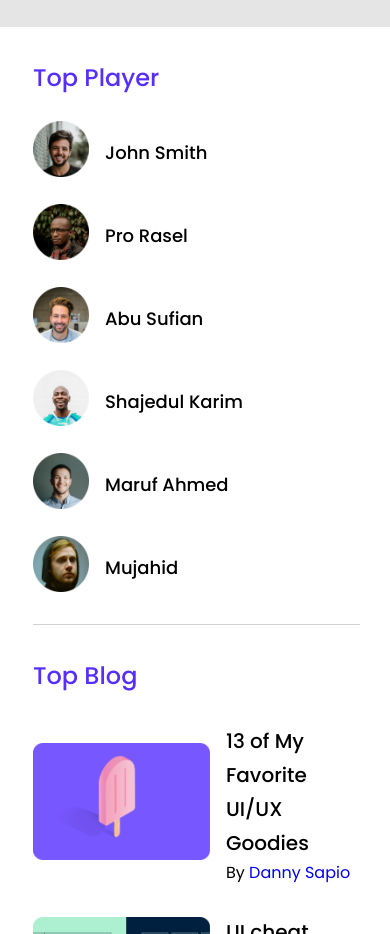
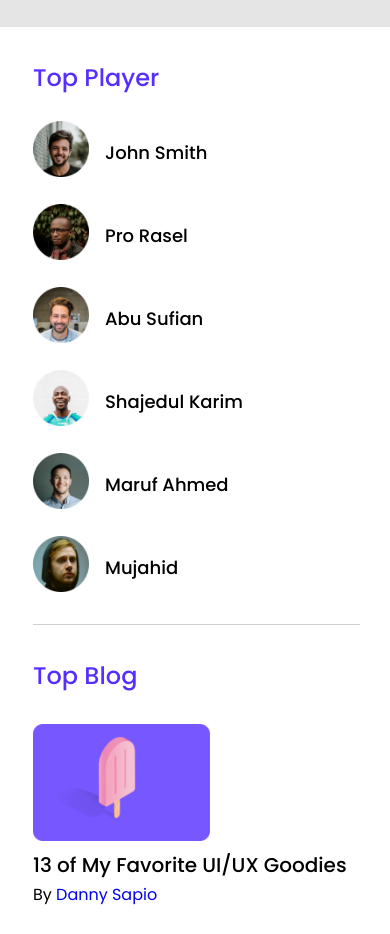
Before and after one commit to Mukhle-sur/leader-bord-website, a plain HTML site: page index.html in a window 390 px wide. Shown: the part 87-1021 px from the top of the page. Drawn offline with nearby package versions, Linux system fonts and the light colour scheme.

Commit message:
another-responsive-added

```diff
--- a/all css/style.css
+++ b/all css/style.css
@@ -263,6 +263,13 @@ main {
     .courses-parrent {
         flex-direction: column;
     }
+    .blog-content .blog-info {
+        flex-direction: column;
+        align-items: unset;
+    }
+    .blog-info .content {
+        margin-left: 0px;
+    }
 }
 @media screen and (min-width: 577px) and (max-width: 875px){
     .header-area {
```
